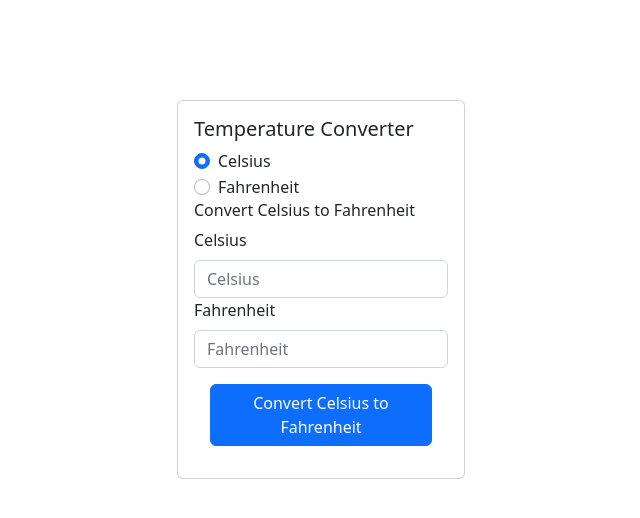
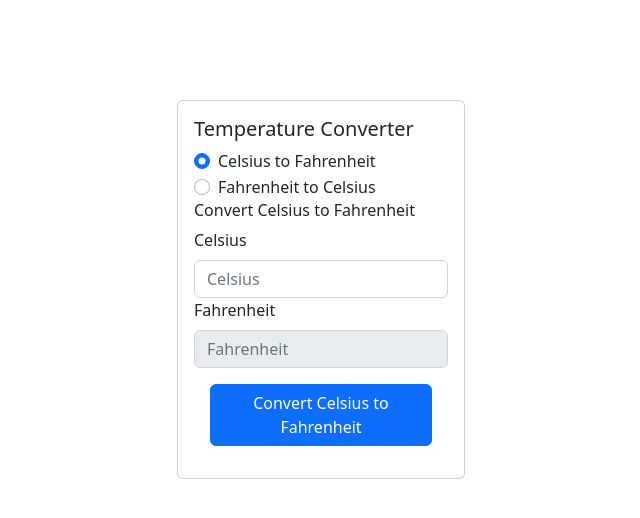
Before and after one commit to p1209s/temperature-conversion, a plain HTML site: page index.html in a window 1280 px wide. Shown: the whole page, without its empty margins (319-959 px from the left). Drawn offline with Linux system fonts and the light colour scheme.

Commit message:
Add files via upload

```diff
--- a/index.html
+++ b/index.html
@@ -20,13 +20,13 @@
                     <div class="form-check" onclick="Celsius()">
                         <input class="form-check-input" type="radio" name="flexRadioDefault" id="flexRadioDefault1" checked>
                         <label class="form-check-label" for="flexRadioDefault1">
-                             Celsius
+                             Celsius to Fahrenheit
                         </label>
                     </div>
                     <div class="form-check" onclick="Fahrenheit()">
                         <input class="form-check-input" type="radio" name="flexRadioDefault" id="flexRadioDefault2">
                         <label class="form-check-label" for="flexRadioDefault2">
-                            Fahrenheit
+                            Fahrenheit to Celsius
                         </label>
                     </div>
                     <div class="celsius" id="celsius">
@@ -34,7 +34,7 @@
                         <label for="exampleFormControlInput1" class="form-label">Celsius</label>
                         <input type="number" class="form-control" id="exampleFormControlInput1" placeholder="Celsius">
                         <label for="exampleFormControlTextarea1" class="form-label">Fahrenheit</label>
-                        <textarea class="form-control" id="exampleFormControlTextarea1" rows="1" placeholder="Fahrenheit"></textarea>
+                        <textarea class="form-control" id="exampleFormControlTextarea1" rows="1" placeholder="Fahrenheit" readonly></textarea>
                         <button type="button" class="btn btn-primary m-3" onclick="convertCelsius()">Convert Celsius to Fahrenheit</button>
 
                     </div>
@@ -43,7 +43,7 @@
                         <label for="exampleFormControlInput3" class="form-label">Fahrenheit</label>
                         <input type="number" class="form-control" id="exampleFormControlInput3" placeholder="Fahrenheit">
                         <label for="exampleFormControlTextarea2" class="form-label">Celsius</label>
-                        <textarea class="form-control" id="exampleFormControlTextarea2" rows="1" placeholder="Celsius"></textarea>
+                        <textarea class="form-control" id="exampleFormControlTextarea2" rows="1" placeholder="Celsius" readonly></textarea>
                         <button type="button" class="btn btn-primary m-3" onclick="convertFahrenheit()">Convert Fahrenheit to Celsius</button>
 
                     </div>
```
